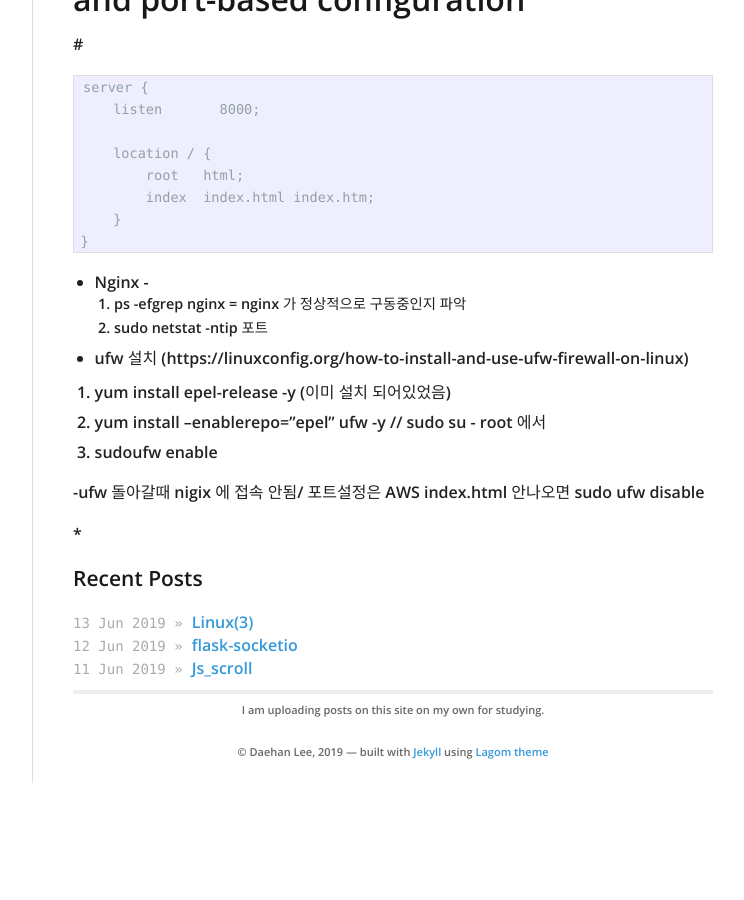
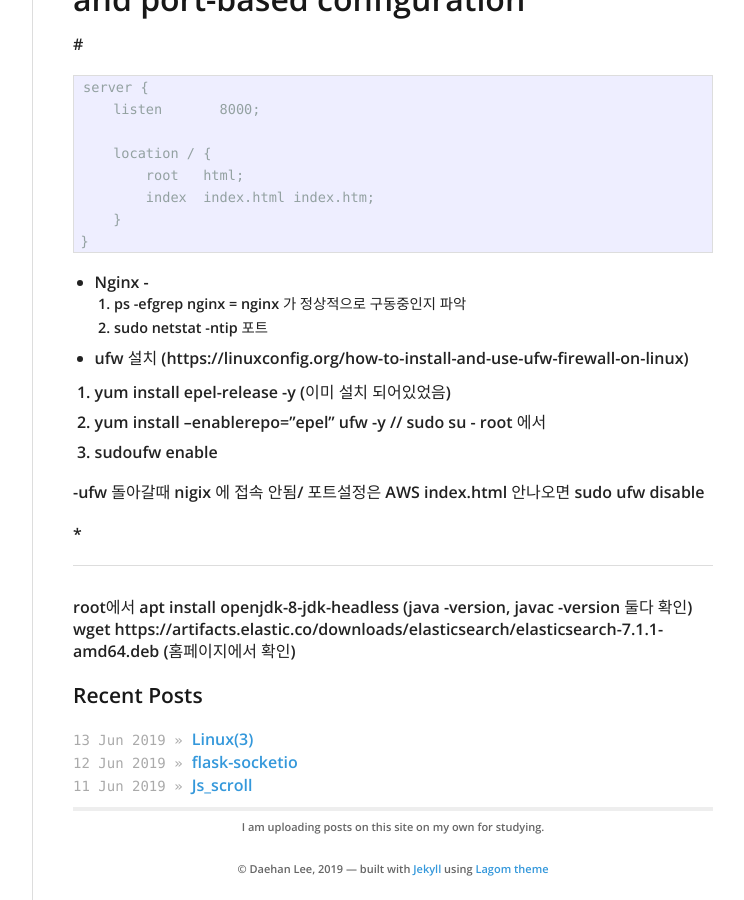
Before and after one commit to daehan0226/Study, a Jekyll site: the page built from _posts/2019-06-02-AWS-ELK.md, in a window 1280 px wide and 900 px high, scrolled down 1265 px. Shown: the whole window, without its empty margins (378-1122 px from the left). Built offline with Jekyll 4.4.1, drawn with Linux system fonts in a browser that asks for light colours; before the commit the page ends 2048 px from its top, so only the background shows below that.

Commit message:
Update 2019-06-02-AWS-ELK.md

```diff
--- a/_posts/2019-06-02-AWS-ELK.md
+++ b/_posts/2019-06-02-AWS-ELK.md
@@ -86,3 +86,10 @@ https://okdevtv.com/mib/elk/elk6
 -ufw 돌아갈때 nigix 에 접속 안됨/ 포트설정은 AWS  index.html 안나오면 sudo ufw disable
 
 *
+
+
+- - -
+root에서
+apt install openjdk-8-jdk-headless
+(java -version, javac -version 둘다 확인)
+wget https://artifacts.elastic.co/downloads/elasticsearch/elasticsearch-7.1.1-amd64.deb (홈페이지에서 확인)
```
